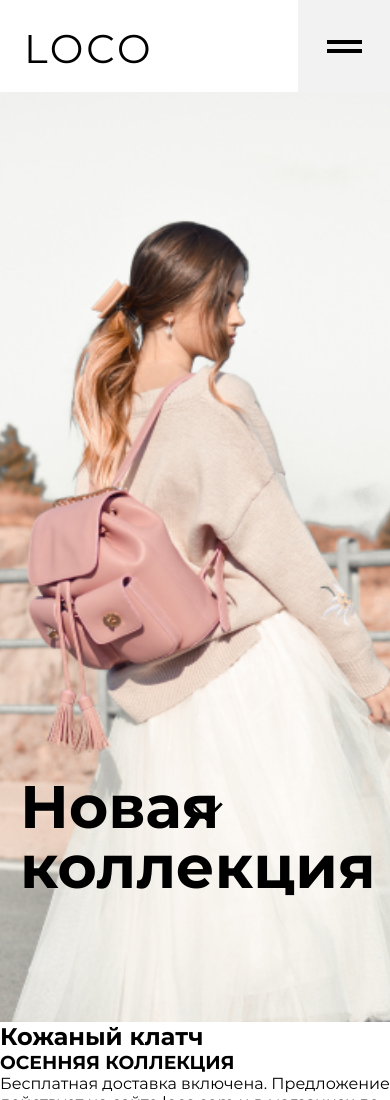
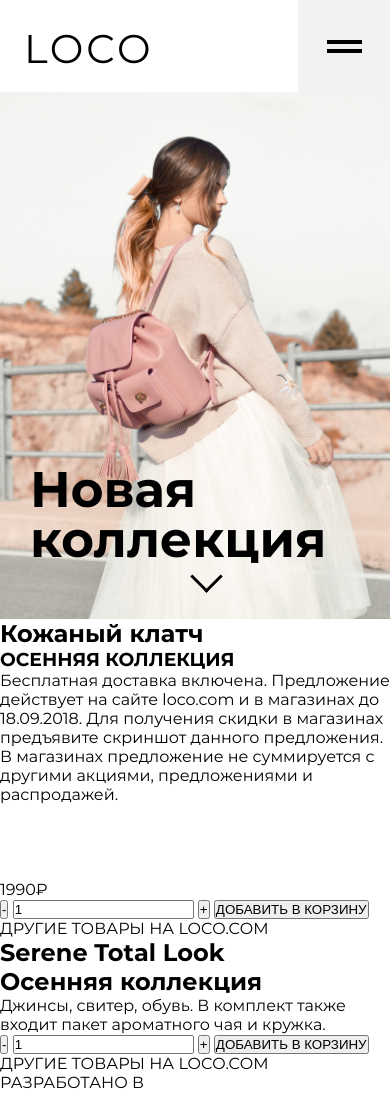
Before and after one commit to WebHeroSchool/MyLocoSite, a plain HTML site: page index.html in a window 390 px wide. Shown: the top 1100 px of the page. Drawn offline with Linux system fonts and the light colour scheme; files whose address does not match are found by name.

Commit message:
Адаптив

```diff
--- a/style.css
+++ b/style.css
@@ -199,9 +199,15 @@ width: 27px;
 height: 46px;
 }
 
+@media (min-width: 1441px) {
+.new-collection__image {
+width: auto;
+ }
+}
+
 
 @media (max-width: 1300px) {
-  .new-collection__title {
+.new-collection__title {
 top: 200px;
 font-size: 65px;
 }
@@ -336,13 +342,12 @@ left: 33px;
 
 .new-collection__title:after {
 position: absolute;
-top: 94%;
 left: 50%;
 content: "";
 border: solid black;
 border-width: 0 3px 3px 0;
-display: inline-block;
-padding: 10px;
+display: flex;
+padding: 15px;
 transform: rotate(45deg);
 }
 
@@ -361,6 +366,7 @@ opacity: 0;
 .header {
   margin: 0;
 }
+
 .new-collection {
 background: url(images/girl.png) center/cover no-repeat;
 display: block;
@@ -380,36 +386,30 @@ line-height: 80px;
 
 @media (max-width: 560px) {
 .new-collection__title  {
-padding: 90px 0 0 20px;
-font-size: 70px;
+padding: 30px 0 0 30px;
+font-size: 50px;
+line-height: 50px;
 }
 
 .new-collection {
 background: url(images/girlmobile.png) center/cover no-repeat;
+height: 527px;
 }
 
-
+.new-collection__title:after {
+padding: 10px;
+}
 
 @media (max-width: 470px) {
-.new-collection__title  {
-line-height: 70px;
-font-size: 65px;
-}
-
 .header__logo {
   font-size: 40px;
 }
 
-@media (max-width: 415px) {
-.new-collection__title  {
-line-height: 60px;
-font-size: 60px;
-}
-
 @media (max-width: 380px) {
 .new-collection__title  {
-line-height: 55px;
-font-size: 50px;
+line-height: 45px;
+font-size: 40px;
+padding: 50px 0 0 30px;
 }
 
 .header__logo {
```
